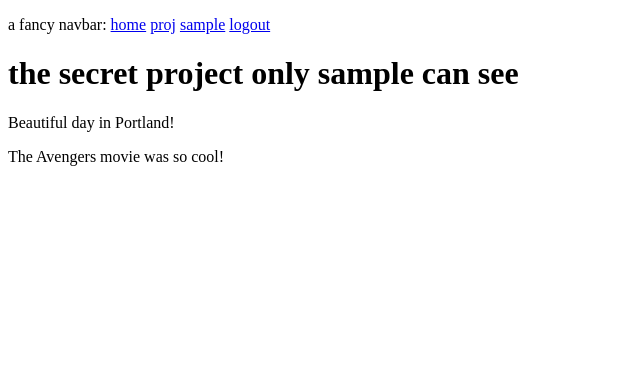
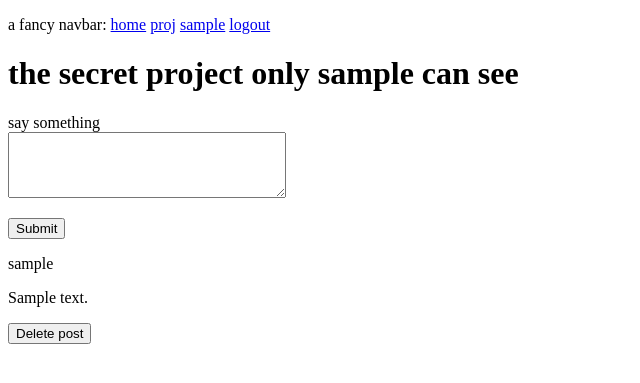
Before and after one commit to glapo992/myBlog, a Flask app: page /project in a window 1280 px wide. Shown: the top 383 px of the page, without its empty margins (0-640 px from the left). Run offline with Flask 3, Linux system fonts and the light colour scheme; a user stored in the database is signed in; tables that the repository leaves empty hold one stand-in row (values such as "Sample post").

Commit message:
add button to delete posts

```diff
--- a/app/forms.py
+++ b/app/forms.py
@@ -56,3 +56,9 @@ class EditProfileForm(FlaskForm):
 class EmptyForm(FlaskForm):
     """allows to generate a form with only a button, so you can integrate it as a POST request and send data without make them appear in the url like a GET"""
     submit = SubmitField('Submit')
+
+
+class PostForm(FlaskForm):
+    """Form allows to add posts """
+    post = TextAreaField('say something', validators=[DataRequired(), Length(min=1, max=140)])
+    submit = SubmitField('Submit')
--- a/app/models.py
+++ b/app/models.py
@@ -9,6 +9,8 @@ from app import login
 # pw hashing-> already provided in flask
 from werkzeug.security import generate_password_hash, check_password_hash
 from hashlib import md5 # optional, just for Gravatar service for avatar images
+
+
 
 """ after a modificaion in the models, the migrate class will generate a script with the database version.
 run commands in the terminal:
@@ -86,7 +88,7 @@ class Users(UserMixin ,db.Model): # added UserMixin at the user class
     def unfollow(self, user)->None:
         """ remove a user from the table of the current user"""
         if  self.is_following(user):
-            self.followed.remove(user) # remove delete an existing record
+            self.followed.remove(user) # remove an existing record
 
     def followed_posts(self):
         """ search and order all the posts of all followers of the current user, and his owns"""
@@ -113,7 +115,7 @@ class Users(UserMixin ,db.Model): # added UserMixin at the user class
         return 'https://www.gravatar.com/avatar/{}?d=robohash&s={}&r=r'.format(digest, size)    # just the link of the service. can be added an r parameter fro the rating of the image (acc values are: g, pg, r, x)
 
     def __repr__(self):
-        return'<User {}>'.format(self.username)
+        return'<User: {}>'.format(self.username)
 
 class Posts(db.Model):
     id        = db.Column(db.Integer, primary_key = True)
@@ -122,7 +124,7 @@ class Posts(db.Model):
     user_id   = db.Column(db.Integer, db.ForeignKey('users.id')) # how to set a foregin key. the user table is used, not the class User as above
 
     def __repr__(self):
-        return '<Post {}>'.format(self.body)
+        return '<Post: {}>'.format(self.body)
 
 
 
--- a/app/routes.py
+++ b/app/routes.py
@@ -12,7 +12,9 @@ from werkzeug.urls import url_parse
 # follow/unfollow
 from app.forms import EmptyForm
 
-
+# form insertion
+from app.forms import PostForm
+from app.models import Posts
 
 #------NOT A VIEW-----------
 # the decorated function is executed right before ANY view function in the application.
@@ -95,6 +97,9 @@ def user (username):
         {'author': user, 'body': 'Test post #2'}
     ]
     form = EmptyForm()  # manage the follow/unfollow feature, must be passed as argument in the retun
+
+
+
     return render_template('user.html', user=user, posts=posts, title = user.username, form = form)
 
 
@@ -171,17 +176,30 @@ def unfollow(username):
 
 #----------------------------------------------------------------------------------------
 
-@app.route('/project')
+@app.route('/project',methods = ['GET', 'POST'])
 @login_required   # view is protected by non-logged users
 def project():
-    posts =  [
-        {
-            'author': {'username': 'John'},
-            'body': 'Beautiful day in Portland!'
-        },
-        {
-            'author': {'username': 'Susan'},
-            'body': 'The Avengers movie was so cool!'
-        }
-    ]
-    return render_template('project.html', title = "proj", posts = posts)
+    form = PostForm()
+    if form.validate_on_submit():
+        post = Posts(body= form.post.data, author = current_user)
+        db.session.add(post)
+        db.session.commit()
+        flash('posted!')
+        form.post.data = ""
+
+    posts = current_user.followed_posts().all()   # function that shows all post from followed people and from user
+    form_del = EmptyForm()  # manage the follow/unfollow feature, must be passed as argument in the retun
+    return render_template('project.html',form = form, form_del =  form_del,title = "proj", posts = posts)
+
+
+@app.route('/delete_post/<del_post_id>' ,methods=['POST'])
+@login_required
+def delete_post(del_post_id):
+    """ function to delete a record from the database"""
+    form = EmptyForm()
+    if form.validate_on_submit():
+        del_post = Posts.query.filter_by(id = del_post_id).first()
+        db.session.delete(del_post)
+        db.session.commit()
+        flash('post deleted succesfully')
+    return redirect (url_for('project'))
--- a/app/templates/project.html
+++ b/app/templates/project.html
@@ -3,9 +3,25 @@
 {% block content %}
 <!-- current_user.username is the username of the current logged user -->
 <h1> the secret project only {{ current_user.username }} can see</h1>
-
+<form action="", method="post">
+    {{ form.hidden_tag() }}
+    <p>
+        {{ form.post.label }} <br>
+        {{ form.post(cols = 32, rows = 4) }} <br>
+        {% for error in form.post.errors %} <br>
+        <span style= "color : red"> {{ error }}</span>
+        {% endfor %}
+        </p>
+        <p>{{ form.submit() }}</p>
+</form>
 {% for post in posts %}
-<div><p> {{ post.body }}</p>
+<div>
+    <p> {{ post.author.username }} </p>
+    <p> {{ post.body }}</p>
+    <form action="{{url_for('delete_post', del_post_id = post.id)}}", method ='post'>
+        {{ form_del.hidden_tag() }}
+        {{ form_del.submit(value = 'Delete post') }}
+    </form>
 </div>
 {% endfor %}
 {% endblock content %}
```
Also changed, not shown: app.db.
